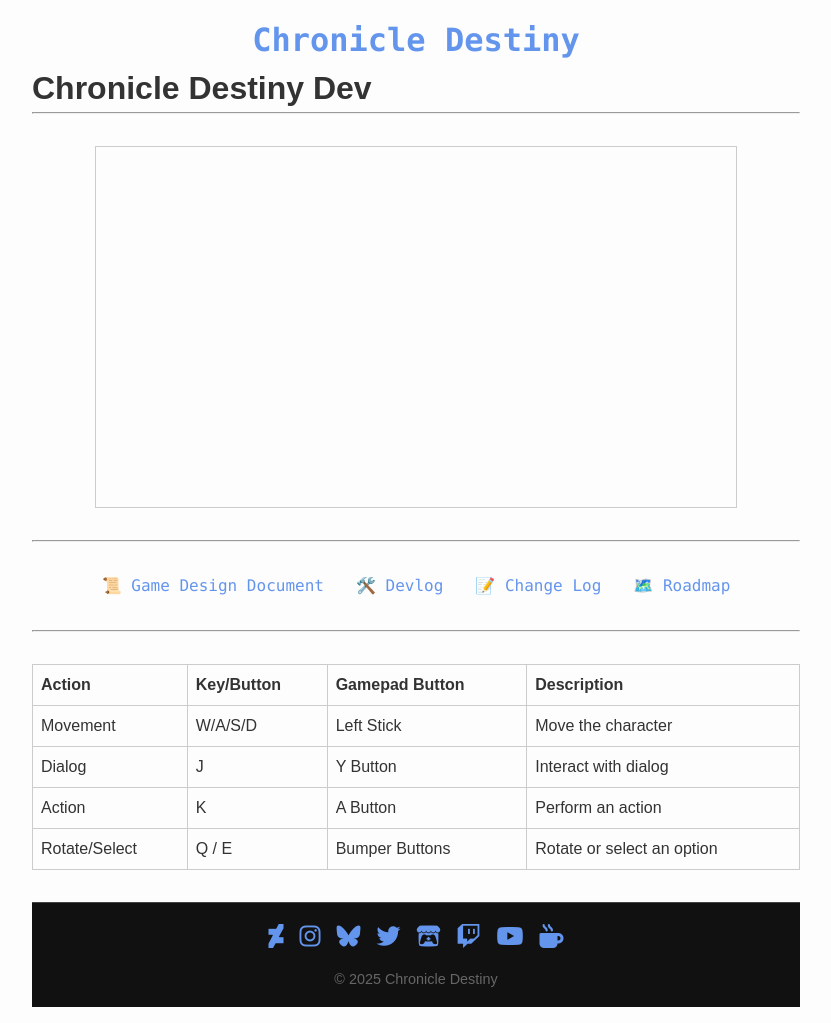
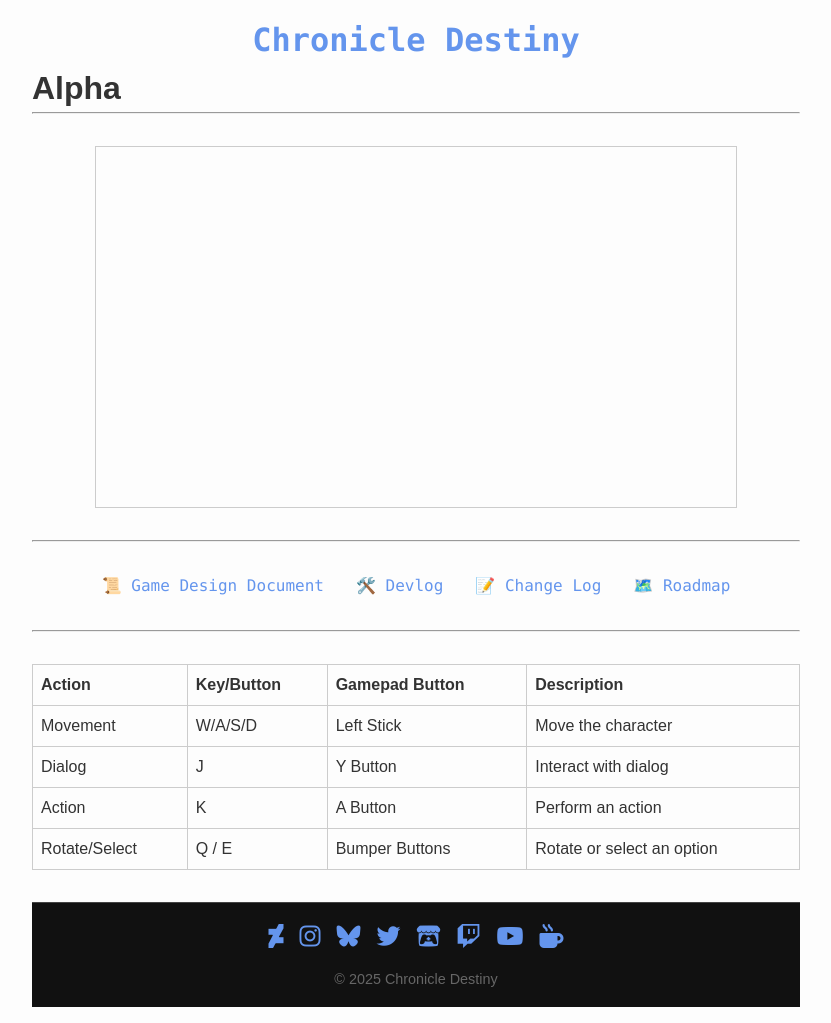
Before and after one commit to zBuLe/Chronicle-Destiny, a Jekyll site: the page built from index.md, in a window 1280 px wide. Shown: the whole page, without its empty margins (224-1055 px from the left). Built offline with Jekyll 4.4.1, drawn with Linux system fonts in a browser that asks for light colours; nearby versions of some CDN libraries; our own code applies the rules of GitHub Pages for plain Markdown files; a script that is not in the unit is left out.

Commit message:
Update index.md

```diff
--- a/index.md
+++ b/index.md
@@ -2,7 +2,7 @@
 title: Chronicle Destiny
 ---
 
-# Chronicle Destiny Dev
+# Alpha
 
 ---
 
```
